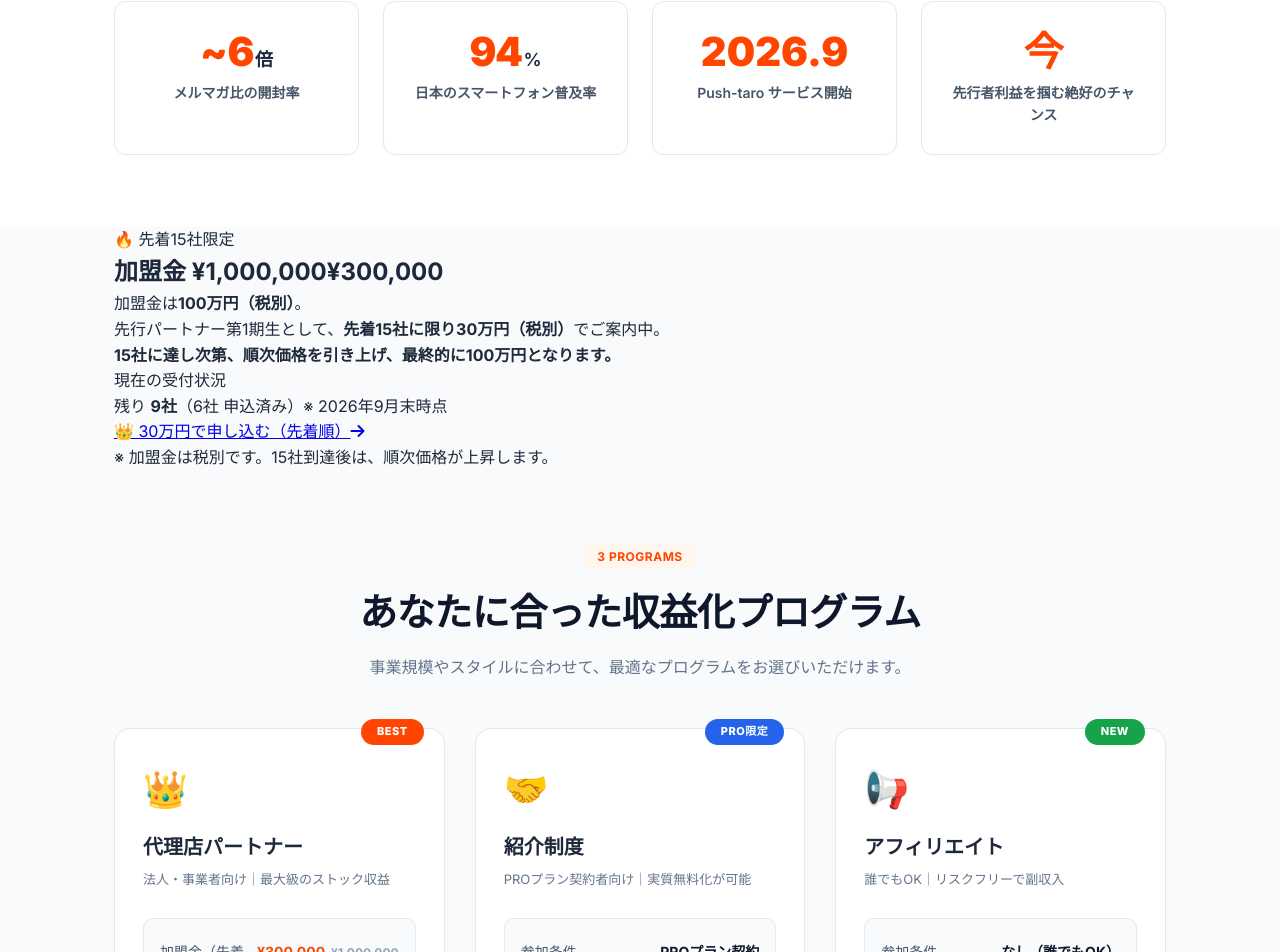
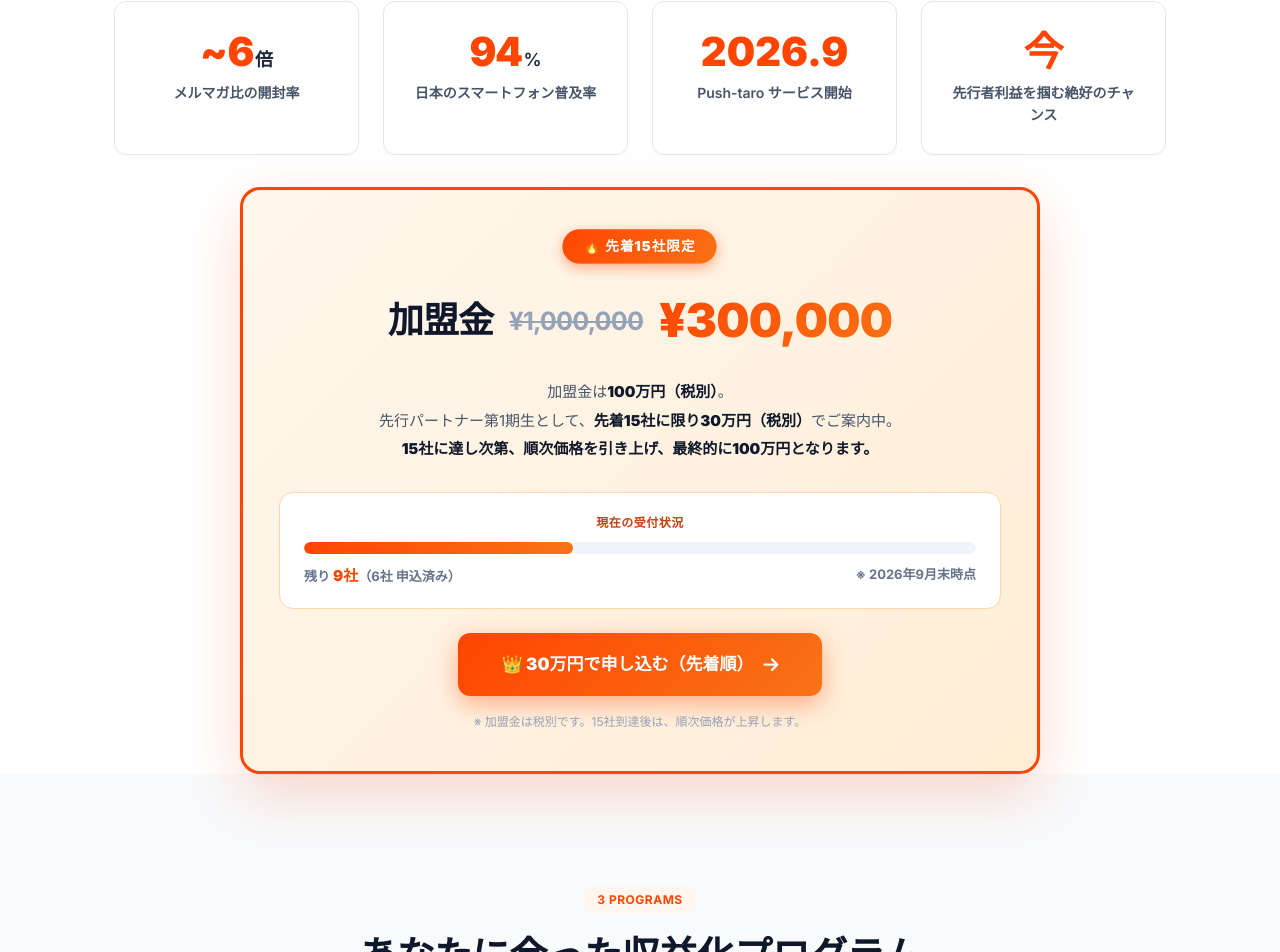
Before and after one commit to thellcishii-lang/push-taro, a Next.js app: page /partners in a window 1280 px wide. Shown: the part 1006-1958 px from the top of the page. Built offline with nearby package versions, Linux system fonts and the light colour scheme; no server answers.

Commit message:
Add urgency section styles to partners page
Added styles for urgency section including layout, colors, and animations.

```diff
--- a/app/partners/partners.css
+++ b/app/partners/partners.css
@@ -1710,3 +1710,180 @@
     align-items: flex-start;
   }
 }
+
+/* ============================================================
+   緊急告知セクション
+============================================================ */
+.partners-page .urgency-section {
+  background: #fff;
+  padding: 0;
+  margin-top: -40px;
+  margin-bottom: 40px;
+  position: relative;
+  z-index: 5;
+}
+
+.partners-page .urgency-box {
+  max-width: 800px;
+  margin: 0 auto;
+  padding: 40px 36px;
+  background: linear-gradient(135deg, #fff7ed, #ffedd5);
+  border: 3px solid #ff4500;
+  border-radius: 20px;
+  box-shadow: 0 20px 60px rgba(255, 69, 0, 0.2);
+  text-align: center;
+  position: relative;
+}
+
+.partners-page .urgency-label {
+  display: inline-block;
+  background: linear-gradient(135deg, #ff4500, #f97316);
+  color: #fff;
+  font-size: 13px;
+  font-weight: 900;
+  padding: 6px 20px;
+  border-radius: 20px;
+  letter-spacing: 1px;
+  margin-bottom: 20px;
+  box-shadow: 0 4px 12px rgba(255, 69, 0, 0.4);
+  animation: urgencyPulse 2s infinite;
+}
+
+@keyframes urgencyPulse {
+  0%, 100% { transform: scale(1); }
+  50% { transform: scale(1.05); }
+}
+
+.partners-page .urgency-title {
+  font-size: clamp(24px, 3vw, 36px);
+  font-weight: 900;
+  color: #0f172a;
+  margin-bottom: 20px;
+  letter-spacing: -0.8px;
+  display: flex;
+  align-items: center;
+  justify-content: center;
+  gap: 16px;
+  flex-wrap: wrap;
+}
+
+.partners-page .urgency-old {
+  font-size: 0.7em;
+  color: #94a3b8;
+  text-decoration: line-through;
+  font-weight: 700;
+}
+
+.partners-page .urgency-new {
+  font-size: 1.3em;
+  background: linear-gradient(135deg, #ff4500, #f97316);
+  -webkit-background-clip: text;
+  -webkit-text-fill-color: transparent;
+  background-clip: text;
+  font-weight: 900;
+}
+
+.partners-page .urgency-text {
+  font-size: 15px;
+  color: #475569;
+  line-height: 1.9;
+  margin-bottom: 28px;
+}
+.partners-page .urgency-text strong {
+  color: #0f172a;
+  font-weight: 900;
+}
+
+/* 残り枠表示 */
+.partners-page .urgency-slots {
+  background: #fff;
+  border-radius: 14px;
+  padding: 20px 24px;
+  margin-bottom: 24px;
+  border: 1px solid #fed7aa;
+}
+
+.partners-page .urgency-slots-label {
+  font-size: 12px;
+  font-weight: 800;
+  color: #c2410c;
+  letter-spacing: 0.5px;
+  margin-bottom: 10px;
+}
+
+.partners-page .urgency-slots-bar {
+  height: 12px;
+  background: #f1f5f9;
+  border-radius: 6px;
+  overflow: hidden;
+  margin-bottom: 10px;
+}
+
+.partners-page .urgency-slots-fill {
+  height: 100%;
+  background: linear-gradient(90deg, #ff4500, #f97316);
+  border-radius: 6px;
+  transition: width 0.5s ease;
+}
+
+.partners-page .urgency-slots-text {
+  display: flex;
+  justify-content: space-between;
+  font-size: 13px;
+  color: #64748b;
+  font-weight: 700;
+}
+.partners-page .urgency-slots-text strong {
+  color: #ff4500;
+  font-weight: 900;
+  font-size: 15px;
+}
+
+.partners-page .urgency-cta {
+  display: inline-flex;
+  align-items: center;
+  gap: 10px;
+  background: linear-gradient(135deg, #ff4500, #f97316);
+  color: #fff;
+  padding: 18px 44px;
+  border-radius: 12px;
+  font-weight: 900;
+  font-size: 17px;
+  text-decoration: none;
+  box-shadow: 0 8px 24px rgba(255, 69, 0, 0.4);
+  transition: all 0.25s;
+}
+
+.partners-page .urgency-cta:hover {
+  transform: translateY(-3px);
+  box-shadow: 0 12px 32px rgba(255, 69, 0, 0.55);
+}
+
+.partners-page .urgency-note {
+  margin-top: 16px;
+  font-size: 12px;
+  color: #94a3b8;
+  margin-bottom: 0;
+}
+
+/* レスポンシブ */
+@media (max-width: 640px) {
+  .partners-page .urgency-box {
+    padding: 28px 20px;
+  }
+  .partners-page .urgency-title {
+    font-size: 22px;
+    gap: 8px;
+  }
+  .partners-page .urgency-old { font-size: 0.6em; }
+  .partners-page .urgency-new { font-size: 1.2em; }
+  .partners-page .urgency-cta {
+    padding: 16px 28px;
+    font-size: 15px;
+  }
+  .partners-page .urgency-slots-text {
+    flex-direction: column;
+    gap: 4px;
+    text-align: left;
+  }
+}
```
